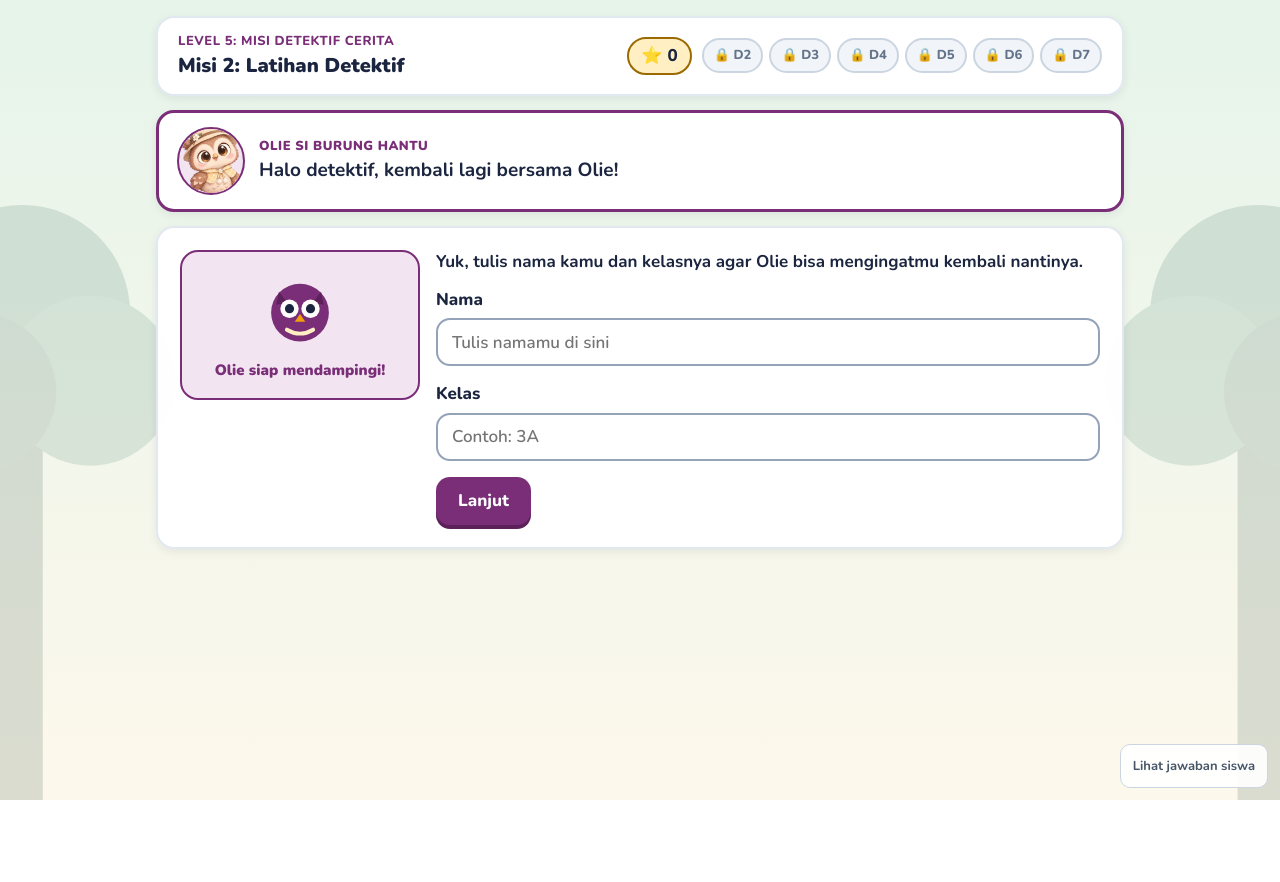
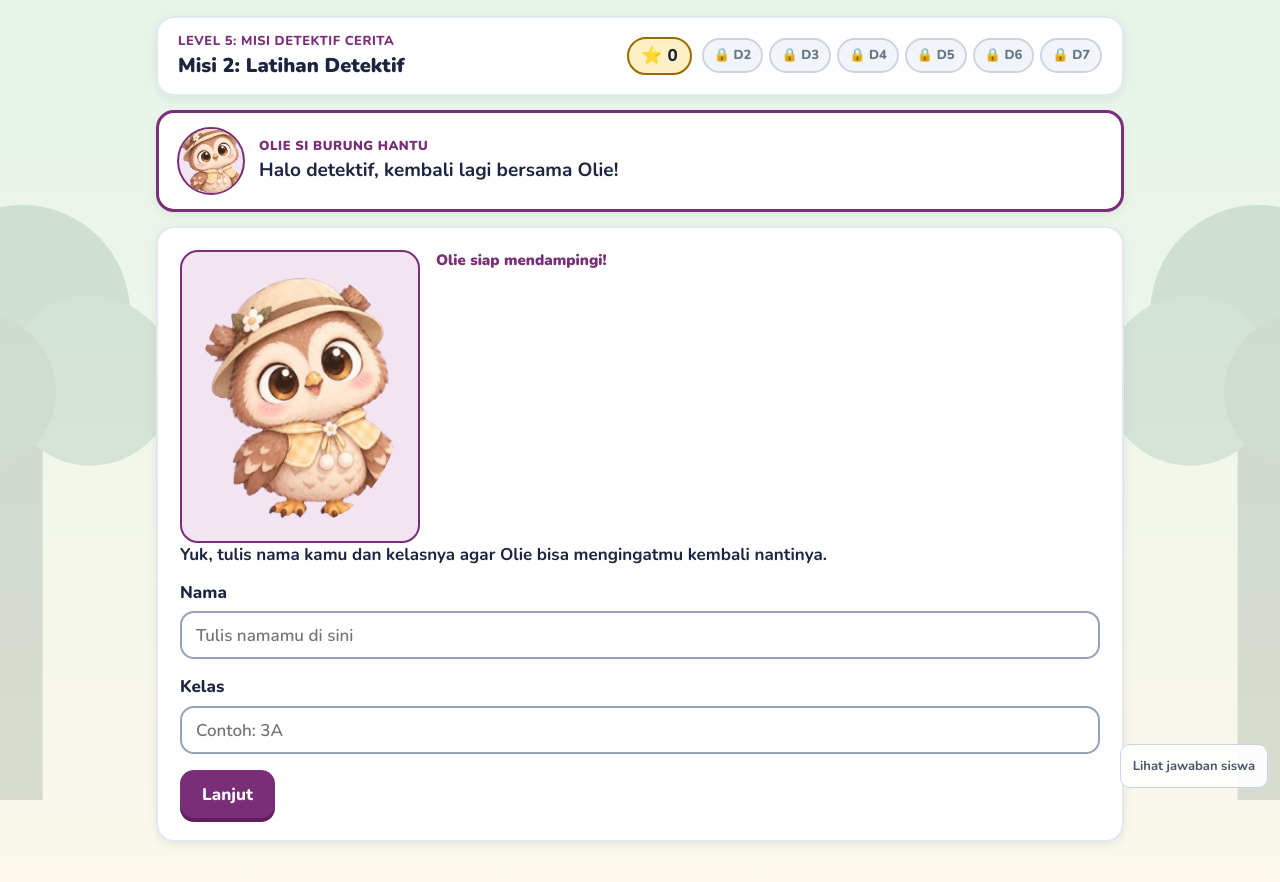
Before and after one commit to tsabithzahra0407-ops/DO-TAL, a plain HTML site: page index.html in a window 1280 px wide. Before the commit the page ends 800 px from the top, so only its background shows below. Drawn offline with nearby package versions, Linux system fonts and the light colour scheme.

Commit message:
Replace SVG with image for Olie badge

```diff
--- a/index.html
+++ b/index.html
@@ -798,17 +798,8 @@
     <div class="identity-container">
       <div class="identity-olie-badge">
         <!-- Ilustrasi Olie / Maskot -->
-        <svg width="84" height="84" viewBox="0 0 64 64" fill="none" style="margin-bottom: 8px;">
-          <circle cx="32" cy="34" r="22" fill="#7A2E78"/>
-          <path d="M16 18L22 26L14 28Z" fill="#5C205A"/>
-          <path d="M48 18L42 26L50 28Z" fill="#5C205A"/>
-          <circle cx="24" cy="31" r="7" fill="#FFFDF9"/>
-          <circle cx="40" cy="31" r="7" fill="#FFFDF9"/>
-          <circle cx="24" cy="31" r="3.5" fill="#1B2540"/>
-          <circle cx="40" cy="31" r="3.5" fill="#1B2540"/>
-          <polygon points="32,35 28,41 36,41" fill="#F59E0B"/>
-          <path d="M22 47Q32 53 42 47" stroke="#FFEFC2" stroke-width="3" stroke-linecap="round"/>
-        </svg>
+          <img src="Tuppy_dan_Apel_Emas-removebg-preview.png" alt="Olie Si Burung Hantu" style="width: 100%; height: 100%; object-fit: cover; border-radius: 50%;">
+         </div>
         <span style="font-weight: 900; font-size: 15px; color: var(--primary);">Olie siap mendampingi!</span>
       </div>
       <div class="identity-form-side">
```
